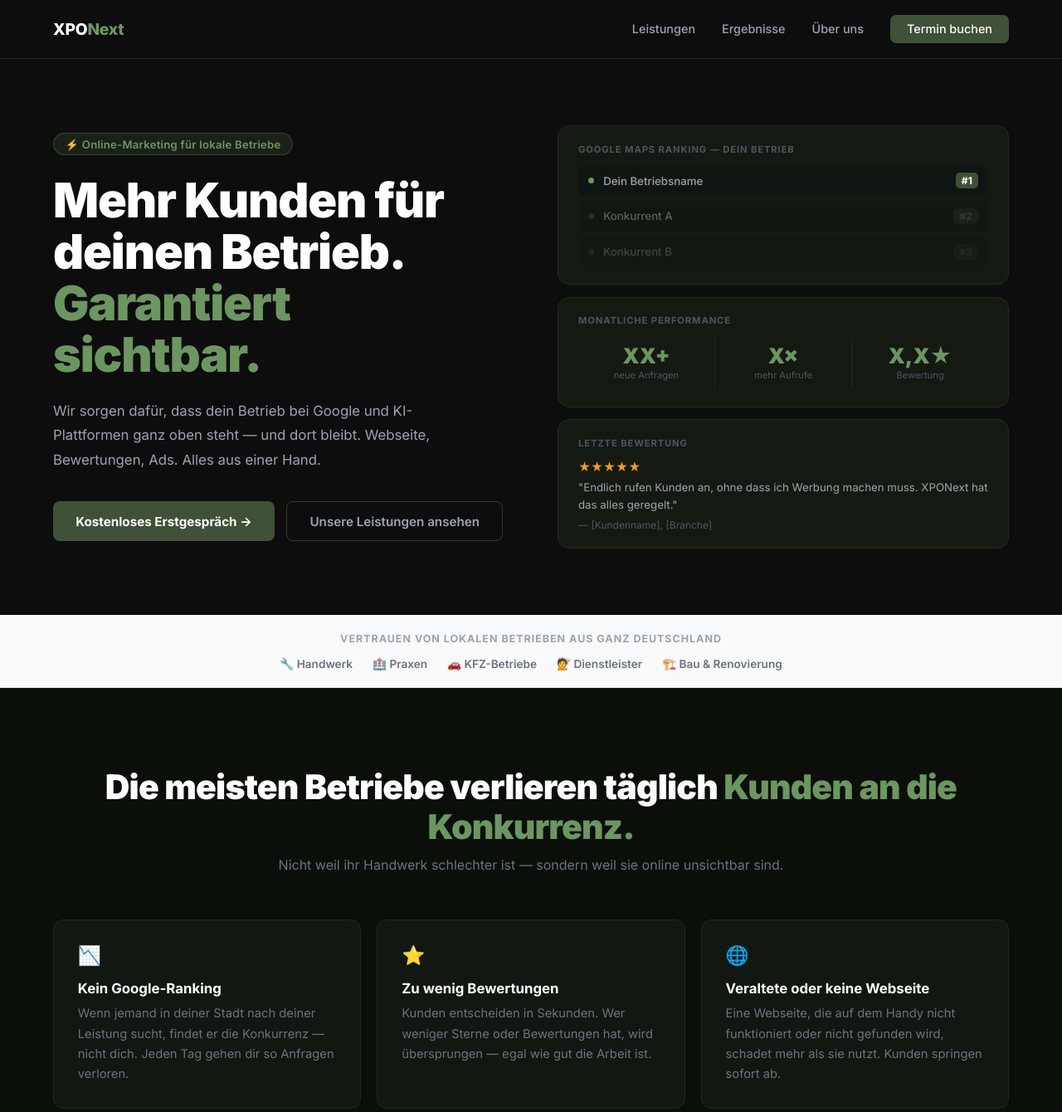
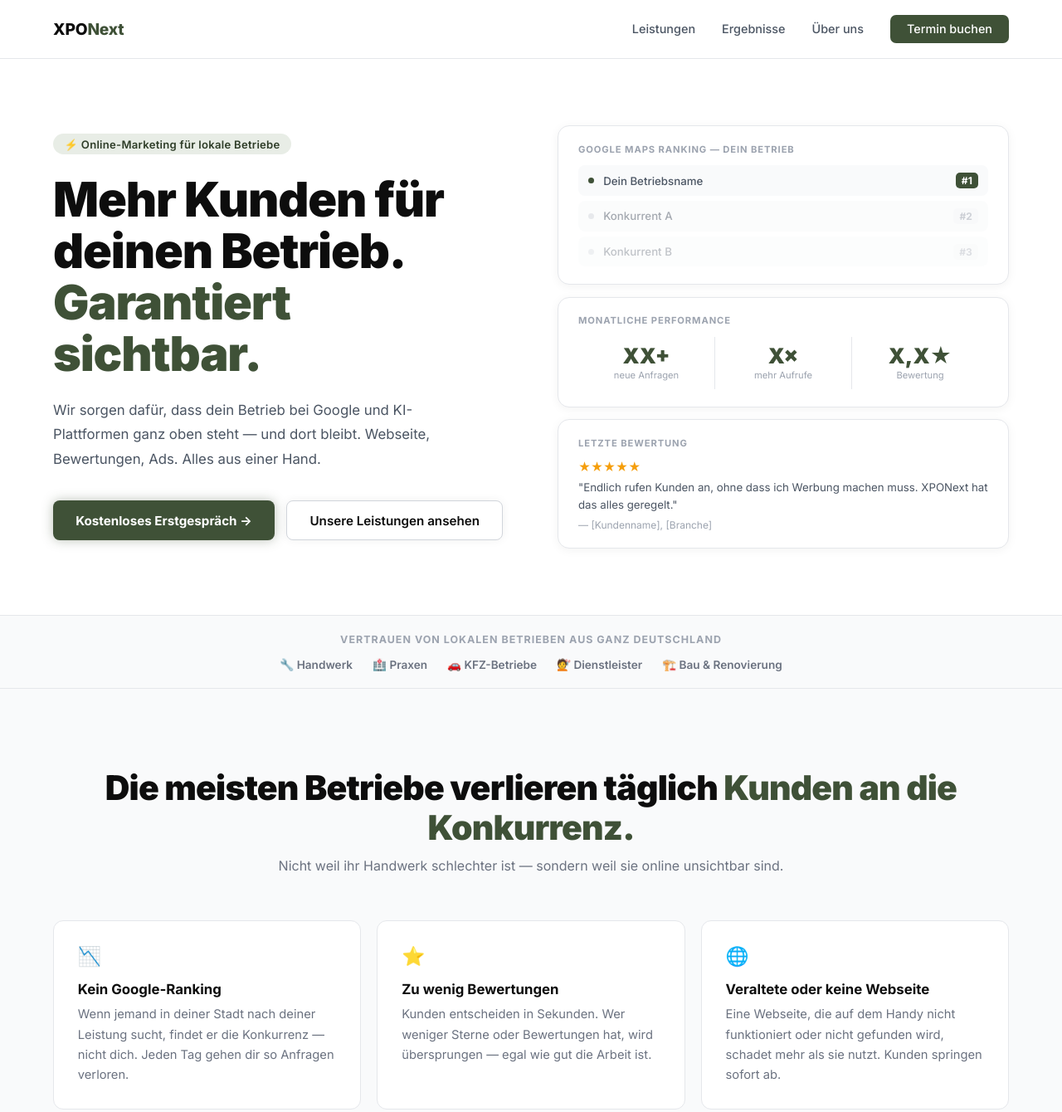
Before and after one commit to XPONext/Website, a plain HTML site: page index.html in a window 1280 px wide. Shown: the top 1340 px of the page at 83% size. Drawn offline with Linux system fonts and the light colour scheme.

Commit message:
Update index.html to implement a light theme, adjusting colors for navigation, hero section, buttons, and other elements for improved readability and aesthetics.

```diff
--- a/index.html
+++ b/index.html
@@ -8,7 +8,7 @@
   <style>
     *, *::before, *::after { box-sizing: border-box; margin: 0; padding: 0; }
     body { font-family: 'Inter', -apple-system, BlinkMacSystemFont, sans-serif; background: #fff; color: #0D0D0D; -webkit-font-smoothing: antialiased; }
-    a { text-decoration: none; transition: opacity 0.15s, background 0.15s; }
+    a { text-decoration: none; transition: opacity 0.15s, background 0.15s, border-color 0.15s, color 0.15s; }
     section { width: 100%; }
 
     /* ── NAVIGATION ──────────────────────────────────────── */
@@ -17,17 +17,17 @@
       align-items: center;
       justify-content: space-between;
       padding: 1.1rem 5%;
-      background: #0D0D0D;
+      background: #fff;
       position: sticky;
       top: 0;
       z-index: 100;
-      border-bottom: 1px solid #1E2820;
+      border-bottom: 1px solid #E5E7EB;
     }
-    .nav-logo { font-size: 1.2rem; font-weight: 800; color: #fff; letter-spacing: -0.01em; }
-    .nav-logo span { color: #6B9660; }
+    .nav-logo { font-size: 1.2rem; font-weight: 800; color: #0D0D0D; letter-spacing: -0.01em; }
+    .nav-logo span { color: #3F5137; }
     .nav-links { display: flex; gap: 2rem; align-items: center; }
-    .nav-links a { color: #9CA3AF; font-size: 0.9rem; font-weight: 500; }
-    .nav-links a:hover { color: #fff; opacity: 1; }
+    .nav-links a { color: #4B5563; font-size: 0.9rem; font-weight: 500; }
+    .nav-links a:hover { color: #0D0D0D; opacity: 1; }
     .nav-cta {
       background: #3F5137;
       color: #fff !important;
@@ -38,9 +38,9 @@
     }
     .nav-cta:hover { background: #2E3D28 !important; opacity: 1 !important; }
 
-    /* ── HERO (DARK) ─────────────────────────────────────── */
+    /* ── HERO (LIGHT) ────────────────────────────────────── */
     .hero-wrap {
-      background: #0D0D0D;
+      background: #fff;
       padding: 0 5% 5rem;
     }
     .hero {
@@ -56,9 +56,8 @@
       display: inline-flex;
       align-items: center;
       gap: 6px;
-      background: rgba(107, 150, 96, 0.15);
-      color: #6B9660;
-      border: 1px solid rgba(107, 150, 96, 0.3);
+      background: #E8EDE6;
+      color: #2E3D28;
       padding: 0.3rem 0.85rem;
       border-radius: 99px;
       font-size: 0.82rem;
@@ -70,14 +69,14 @@
       font-size: clamp(2.6rem, 4.5vw, 3.8rem);
       font-weight: 900;
       line-height: 1.08;
-      color: #fff;
+      color: #0D0D0D;
       margin-bottom: 1.4rem;
       letter-spacing: -0.02em;
     }
-    .hero h1 em { font-style: normal; color: #6B9660; }
+    .hero h1 em { font-style: normal; color: #3F5137; }
     .hero-sub {
       font-size: 1.05rem;
-      color: #9CA3AF;
+      color: #4B5563;
       line-height: 1.75;
       margin-bottom: 2.2rem;
       max-width: 480px;
@@ -93,34 +92,37 @@
       display: inline-flex;
       align-items: center;
       gap: 6px;
+      box-shadow: 0 0 14px rgba(63, 81, 55, 0.35);
     }
-    .btn-primary:hover { background: #2E3D28; opacity: 1; }
-    .btn-ghost {
-      background: transparent;
-      color: #9CA3AF;
+    .btn-primary:hover { background: #2E3D28; opacity: 1; box-shadow: 0 0 20px rgba(63, 81, 55, 0.5); }
+    .btn-secondary {
+      background: #fff;
+      color: #0D0D0D;
       padding: 0.85rem 1.7rem;
       border-radius: 8px;
       font-weight: 600;
       font-size: 0.95rem;
-      border: 1.5px solid #2E3A2A;
+      border: 1.5px solid #D1D5DB;
       display: inline-flex;
       align-items: center;
       gap: 6px;
+      box-shadow: 0 0 12px rgba(0, 0, 0, 0.06);
     }
-    .btn-ghost:hover { border-color: #3F5137; color: #fff; opacity: 1; }
+    .btn-secondary:hover { border-color: #3F5137; color: #3F5137; opacity: 1; box-shadow: 0 0 16px rgba(63, 81, 55, 0.15); }
 
-    /* Hero visual — dark dashboard mockup */
+    /* Hero visual — light dashboard mockup */
     .hero-visual { display: flex; flex-direction: column; gap: 0.9rem; }
     .dash-card {
-      background: #141A12;
-      border: 1px solid #1E2E1A;
+      background: #fff;
+      border: 1px solid #E5E7EB;
       border-radius: 14px;
       padding: 1.3rem 1.5rem;
+      box-shadow: 0 2px 12px rgba(0,0,0,0.05);
     }
     .dash-label {
       font-size: 0.7rem;
       font-weight: 700;
-      color: #4B5563;
+      color: #9CA3AF;
       letter-spacing: 0.08em;
       text-transform: uppercase;
       margin-bottom: 0.8rem;
@@ -132,11 +134,11 @@
       padding: 0.55rem 0.75rem;
       border-radius: 8px;
       margin-bottom: 0.4rem;
-      background: #0F1510;
+      background: #F9FAFB;
     }
     .dash-row:last-child { margin-bottom: 0; }
     .dash-dot { width: 7px; height: 7px; border-radius: 50%; flex-shrink: 0; }
-    .dash-row-text { font-size: 0.83rem; color: #9CA3AF; font-weight: 500; flex: 1; }
+    .dash-row-text { font-size: 0.83rem; color: #4B5563; font-weight: 500; flex: 1; }
     .dash-rank {
       font-size: 0.75rem;
       font-weight: 700;
@@ -144,35 +146,20 @@
       border-radius: 5px;
     }
     .rank-1 { background: #3F5137; color: #fff; }
-    .rank-other { background: #1E2820; color: #4B5563; }
-    .dash-stats {
-      display: flex;
-      gap: 0;
-    }
-    .dash-stat {
-      flex: 1;
-      text-align: center;
-      padding: 0.6rem 0.5rem;
-    }
-    .dash-stat + .dash-stat { border-left: 1px solid #1E2820; }
-    .dash-stat-num {
-      font-size: 1.6rem;
-      font-weight: 900;
-      color: #6B9660;
-      line-height: 1;
-    }
-    .dash-stat-lbl {
-      font-size: 0.7rem;
-      color: #4B5563;
-      margin-top: 0.25rem;
-    }
+    .rank-other { background: #F3F4F6; color: #9CA3AF; }
+    .dash-stats { display: flex; }
+    .dash-stat { flex: 1; text-align: center; padding: 0.6rem 0.5rem; }
+    .dash-stat + .dash-stat { border-left: 1px solid #E5E7EB; }
+    .dash-stat-num { font-size: 1.6rem; font-weight: 900; color: #3F5137; line-height: 1; }
+    .dash-stat-lbl { font-size: 0.7rem; color: #9CA3AF; margin-top: 0.25rem; }
     .dash-review-stars { color: #F59E0B; font-size: 0.9rem; margin-bottom: 0.4rem; }
-    .dash-review-text { font-size: 0.83rem; color: #9CA3AF; line-height: 1.55; }
-    .dash-review-author { font-size: 0.75rem; color: #4B5563; margin-top: 0.4rem; }
+    .dash-review-text { font-size: 0.83rem; color: #4B5563; line-height: 1.55; }
+    .dash-review-author { font-size: 0.75rem; color: #9CA3AF; margin-top: 0.4rem; }
 
     /* ── SOCIAL PROOF BAR ────────────────────────────────── */
     .proof-bar {
       background: #F9FAFB;
+      border-top: 1px solid #E5E7EB;
       border-bottom: 1px solid #E5E7EB;
       padding: 1.3rem 5%;
       text-align: center;
@@ -185,34 +172,22 @@
       text-transform: uppercase;
       margin-bottom: 0.9rem;
     }
-    .proof-tags {
-      display: flex;
-      justify-content: center;
-      gap: 1.5rem;
-      flex-wrap: wrap;
-    }
-    .proof-tag {
-      font-size: 0.85rem;
-      font-weight: 600;
-      color: #6B7280;
-    }
+    .proof-tags { display: flex; justify-content: center; gap: 1.5rem; flex-wrap: wrap; }
+    .proof-tag { font-size: 0.85rem; font-weight: 600; color: #6B7280; }
 
-    /* ── PROBLEM SECTION (DARK) ──────────────────────────── */
-    .problem-wrap {
-      background: #0A0F0A;
-      padding: 6rem 5%;
-    }
+    /* ── PROBLEM SECTION (LIGHT GRAY) ───────────────────── */
+    .problem-wrap { background: #F9FAFB; padding: 6rem 5%; }
     .problem-inner { max-width: 1200px; margin: 0 auto; }
     .problem-header { text-align: center; margin-bottom: 3.5rem; }
     .problem-header h2 {
       font-size: clamp(1.9rem, 3.2vw, 2.6rem);
       font-weight: 900;
-      color: #fff;
+      color: #0D0D0D;
       line-height: 1.15;
       letter-spacing: -0.02em;
       margin-bottom: 0.75rem;
     }
-    .problem-header h2 em { font-style: normal; color: #6B9660; }
+    .problem-header h2 em { font-style: normal; color: #3F5137; }
     .problem-header p { font-size: 1rem; color: #6B7280; }
     .problem-grid {
       display: grid;
@@ -220,28 +195,19 @@
       gap: 1.2rem;
     }
     .problem-card {
-      background: #111811;
-      border: 1px solid #1E2820;
+      background: #fff;
+      border: 1px solid #E5E7EB;
       border-radius: 12px;
       padding: 1.8rem;
+      transition: box-shadow 0.2s;
     }
-    .problem-icon {
-      font-size: 1.4rem;
-      margin-bottom: 1rem;
-    }
-    .problem-card h3 {
-      font-size: 1.05rem;
-      font-weight: 700;
-      color: #fff;
-      margin-bottom: 0.5rem;
-    }
+    .problem-card:hover { box-shadow: 0 6px 24px rgba(0,0,0,0.07); }
+    .problem-icon { font-size: 1.4rem; margin-bottom: 1rem; }
+    .problem-card h3 { font-size: 1.05rem; font-weight: 700; color: #0D0D0D; margin-bottom: 0.5rem; }
     .problem-card p { font-size: 0.92rem; color: #6B7280; line-height: 1.65; }
 
-    /* ── LEISTUNGEN (LIGHT) ──────────────────────────────── */
-    .leistungen-wrap {
-      background: #fff;
-      padding: 6rem 5%;
-    }
+    /* ── LEISTUNGEN (WHITE) ──────────────────────────────── */
+    .leistungen-wrap { background: #fff; padding: 6rem 5%; }
     .leistungen-inner { max-width: 1200px; margin: 0 auto; }
     .section-header { text-align: center; margin-bottom: 3.5rem; }
     .section-header h2 {
@@ -314,48 +280,31 @@
     }
     .stat-lbl { font-size: 0.88rem; color: #6B7280; margin-top: 0.45rem; font-weight: 500; }
 
-    /* ── TESTIMONIAL (DARK) ──────────────────────────────── */
-    .testimonial-wrap {
-      background: #0A0F0A;
-      padding: 6rem 5%;
-    }
-    .testimonial-inner {
-      max-width: 800px;
-      margin: 0 auto;
-      text-align: center;
-    }
-    .testimonial-wrap .section-header h2 { color: #fff; }
-    .testimonial-wrap .section-header p { color: #6B7280; }
+    /* ── TESTIMONIAL (WHITE) ─────────────────────────────── */
+    .testimonial-wrap { background: #fff; padding: 6rem 5%; }
+    .testimonial-inner { max-width: 800px; margin: 0 auto; text-align: center; }
     .testimonial-card {
-      background: #111811;
-      border: 1px solid #1E2820;
+      background: #F9FAFB;
+      border: 1px solid #E5E7EB;
       border-radius: 16px;
       padding: 2.5rem;
       margin-top: 3rem;
     }
     .testimonial-stars { color: #F59E0B; font-size: 1.1rem; letter-spacing: 2px; margin-bottom: 1.2rem; }
     .testimonial-quote {
-      font-size: 1.15rem;
-      color: #E5E7EB;
+      font-size: 1.1rem;
+      color: #4B5563;
       line-height: 1.7;
       font-weight: 500;
       font-style: italic;
       margin-bottom: 1.5rem;
     }
-    .testimonial-divider {
-      width: 40px;
-      height: 2px;
-      background: #3F5137;
-      margin: 0 auto 1.2rem;
-    }
-    .testimonial-name { font-size: 0.95rem; font-weight: 700; color: #fff; }
-    .testimonial-role { font-size: 0.85rem; color: #6B7280; margin-top: 0.2rem; }
+    .testimonial-divider { width: 40px; height: 2px; background: #3F5137; margin: 0 auto 1.2rem; }
+    .testimonial-name { font-size: 0.95rem; font-weight: 700; color: #0D0D0D; }
+    .testimonial-role { font-size: 0.85rem; color: #9CA3AF; margin-top: 0.2rem; }
 
-    /* ── WARUM XPONEXT (LIGHT) ───────────────────────────── */
-    .warum-wrap {
-      background: #fff;
-      padding: 6rem 5%;
-    }
+    /* ── WARUM XPONEXT (LIGHT GRAY) ─────────────────────── */
+    .warum-wrap { background: #F9FAFB; padding: 6rem 5%; border-top: 1px solid #E5E7EB; }
     .warum-inner { max-width: 1200px; margin: 0 auto; }
     .warum-grid {
       display: grid;
@@ -377,12 +326,11 @@
     .warum-item h3 { font-size: 1.05rem; font-weight: 700; color: #0D0D0D; margin-bottom: 0.4rem; }
     .warum-item p { font-size: 0.92rem; color: #6B7280; line-height: 1.65; }
 
-    /* ── CTA (DARK) ──────────────────────────────────────── */
+    /* ── CTA (DARK — einzige dunkle Sektion) ────────────── */
     .cta-wrap {
       background: #0D0D0D;
       padding: 6rem 5%;
       text-align: center;
-      border-top: 1px solid #1E2820;
     }
     .cta-wrap h2 {
       font-size: clamp(1.9rem, 3.2vw, 2.6rem);
@@ -395,10 +343,10 @@
     .cta-wrap p { color: #6B7280; font-size: 1rem; margin-bottom: 2.2rem; }
     .cta-wrap .btn-primary { font-size: 1rem; padding: 1rem 2.2rem; }
 
-    /* ── FOOTER ──────────────────────────────────────────── */
+    /* ── FOOTER (LIGHT) ──────────────────────────────────── */
     footer {
-      background: #0D0D0D;
-      border-top: 1px solid #1A1A1A;
+      background: #fff;
+      border-top: 1px solid #E5E7EB;
       padding: 1.8rem 5%;
       display: flex;
       justify-content: space-between;
@@ -406,12 +354,12 @@
       flex-wrap: wrap;
       gap: 1rem;
     }
-    .footer-logo { font-size: 1rem; font-weight: 800; color: #fff; }
-    .footer-logo span { color: #6B9660; }
+    .footer-logo { font-size: 1rem; font-weight: 800; color: #0D0D0D; }
+    .footer-logo span { color: #3F5137; }
     .footer-links { display: flex; gap: 1.5rem; }
-    .footer-links a { color: #4B5563; font-size: 0.82rem; }
-    .footer-links a:hover { color: #9CA3AF; opacity: 1; }
-    .footer-copy { color: #4B5563; font-size: 0.82rem; }
+    .footer-links a { color: #9CA3AF; font-size: 0.82rem; }
+    .footer-links a:hover { color: #4B5563; opacity: 1; }
+    .footer-copy { color: #9CA3AF; font-size: 0.82rem; }
 
     /* ── RESPONSIVE ──────────────────────────────────────── */
     @media (max-width: 768px) {
@@ -446,24 +394,24 @@
         <p class="hero-sub">Wir sorgen dafür, dass dein Betrieb bei Google und KI-Plattformen ganz oben steht — und dort bleibt. Webseite, Bewertungen, Ads. Alles aus einer Hand.</p>
         <div class="hero-btns">
           <a href="#kontakt" class="btn-primary">Kostenloses Erstgespräch →</a>
-          <a href="#leistungen" class="btn-ghost">Unsere Leistungen ansehen</a>
+          <a href="#leistungen" class="btn-secondary">Unsere Leistungen ansehen</a>
         </div>
       </div>
       <div class="hero-visual">
         <div class="dash-card">
           <div class="dash-label">Google Maps Ranking — Dein Betrieb</div>
           <div class="dash-row">
-            <div class="dash-dot" style="background:#6B9660;"></div>
+            <div class="dash-dot" style="background:#3F5137;"></div>
             <span class="dash-row-text">Dein Betriebsname</span>
             <span class="dash-rank rank-1">#1</span>
           </div>
           <div class="dash-row" style="opacity:0.5;">
-            <div class="dash-dot" style="background:#374151;"></div>
+            <div class="dash-dot" style="background:#D1D5DB;"></div>
             <span class="dash-row-text">Konkurrent A</span>
             <span class="dash-rank rank-other">#2</span>
           </div>
-          <div class="dash-row" style="opacity:0.3;">
-            <div class="dash-dot" style="background:#374151;"></div>
+          <div class="dash-row" style="opacity:0.35;">
+            <div class="dash-dot" style="background:#D1D5DB;"></div>
             <span class="dash-row-text">Konkurrent B</span>
             <span class="dash-rank rank-other">#3</span>
           </div>
```
